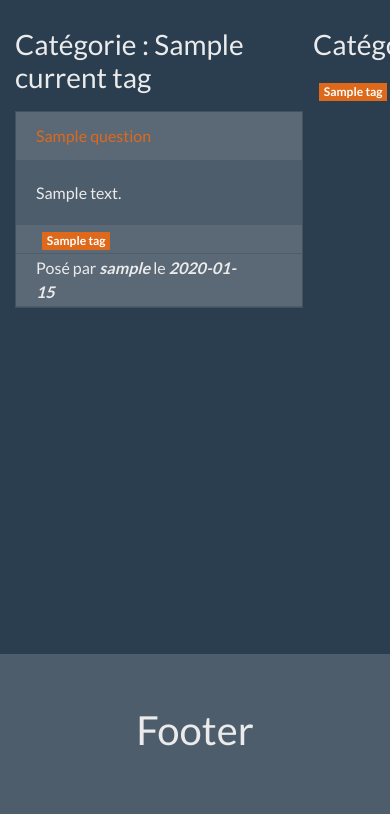
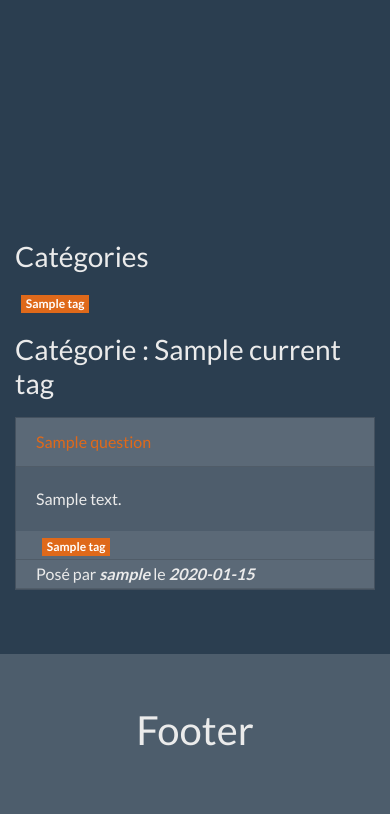
Before and after one commit to DamienMgn/symfony-faq-website, a Symfony app: template templates/tag/index.html.twig in a window 390 px wide. Shown: the part 48-862 px from the top of the page. Run offline with Twig, Linux system fonts and the light colour scheme; the template is opened without the code that fills it: most values are stand-ins (such as "Sample title", 1, 10 or a date in 2020); some libraries are stand-ins or nearby versions.

Commit message:
responsive home/tags

```diff
--- a/public/css/styles.css
+++ b/public/css/styles.css
@@ -50,6 +50,10 @@ body {
     top: 0;
     width: 100%;
     z-index: 3;
+}
+
+.form-search {
+    margin-right: 1em;
 }
 
 .form-group {
@@ -182,3 +186,27 @@ body {
     left: 0;
     right: 0
 }
+
+h3 {
+    margin-top:0.5em;
+}
+
+@media (max-width: 900px) {
+    .flex-container-tag {
+      flex-direction: column-reverse;
+    }
+
+    .main-question-container {
+        width: 100%;
+    }
+
+    .main-tag-container {
+        width: 100%;
+    }
+
+    .tag-container {
+        position: relative;
+        width: 100%;
+        margin: 0;
+    }
+  }
--- a/src/Entity/Question.php
+++ b/src/Entity/Question.php
@@ -30,7 +30,7 @@ class Question
 
     /**
      * @ORM\OneToMany(targetEntity="App\Entity\Response", mappedBy="question", orphanRemoval=true)
-     * @ORM\OrderBy({"createdAt" = "ASC"})
+     * @ORM\OrderBy({"createdAt" = "DESC"})
      */
     private $responses;
 
--- a/templates/base.html.twig
+++ b/templates/base.html.twig
@@ -35,18 +35,22 @@
               </li>
               <li class="nav-item">
                   <a class="nav-link" href="{{ path('account') }}">Mon compte</a>
-                </li>
-              <li class="nav-item">
-                  <a class="nav-link" href="{{ path('app_logout') }}">Logout</a>
               </li>
 
               {% endif %}
 
             </ul>
-            <form class="form-inline my-2 my-lg-0">
+            <form class="form-inline my-2 my-lg-0 form-search">
               <input class="form-control mr-sm-2" type="text" placeholder="Une question ?">
               <button class="btn btn-dark my-2 my-sm-0" type="submit">Rechercher</button>
             </form>
+
+            {% if app.user %}
+
+            <a class="btn btn-info logout-button" href="{{ path('app_logout') }}">Logout</a>
+
+            {% endif %}
+
           </div>
         </nav>
       {% endblock %}
--- a/templates/security/login.html.twig
+++ b/templates/security/login.html.twig
@@ -9,12 +9,6 @@
     <form method="post">
         {% if error %}
             <div class="alert alert-danger">{{ error.messageKey|trans(error.messageData, 'security') }}</div>
-        {% endif %}
-
-        {% if app.user %}
-            <div class="mb-3">
-                You are logged in as {{ app.user.username }}, <a href="{{ path('app_logout') }}">Logout</a>
-            </div>
         {% endif %}
 
         <h1 class="h3 mb-3 font-weight-normal">Please sign in</h1>
--- a/templates/tag/index.html.twig
+++ b/templates/tag/index.html.twig
@@ -71,11 +71,13 @@
     <div class="main-tag-container">
     <section class="tag-container">
         <h3 class="h3 mb-3 font-weight-normal">Catégories</h3>
+        <div class="badge-container">
             {% for tag in tags %}
             <a href="{{ path('tag', { 'id': tag.id } ) }}">
                 <span class="badge badge-primary badge-question">{{tag.name}}</span>
             </a>
             {% endfor %}
+        </div>
     </section>
     </div>
 
```
Also changed, not shown: src/Controller/SecurityController.php (+7 -3 lines).
